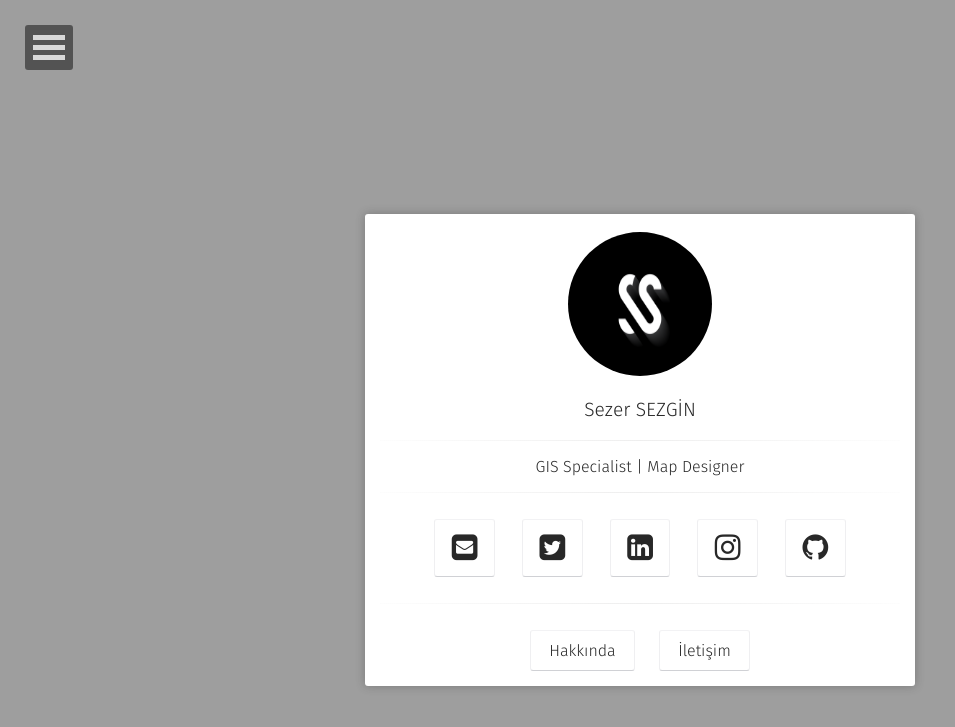
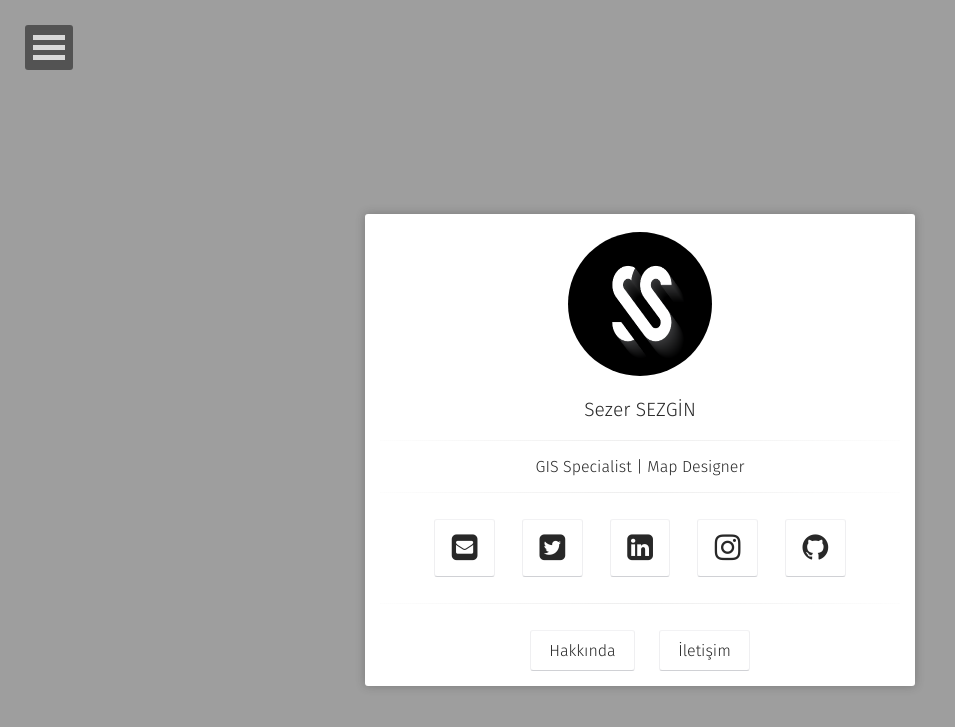
Before and after one commit to ssezgin94/mysite, a Jekyll site: the page built from index.html, in a window 1280 px wide. Shown: the top 727 px of the page, without its empty margins (0-955 px from the left). Built offline with Jekyll 4.4.1, drawn with Linux system fonts in a browser that asks for light colours; some web fonts are replaced.

Commit message:
Update _config.yml

```diff
--- a/_config.yml
+++ b/_config.yml
@@ -4,7 +4,7 @@ bio:                'GIS Specialist | Map Designer'
 description:        "Kişisel Blog"
 reading_time:       true
 words_per_minute:   200
-logo:               'assets/img/ss.png'
+logo:               'assets/img/ss2.png'
 background:         'assets/img/2.png'
 tiled_bg:           false   # Set this true if you want to tile your background image, otherwise it will be covered
 locale:             en_US
```
